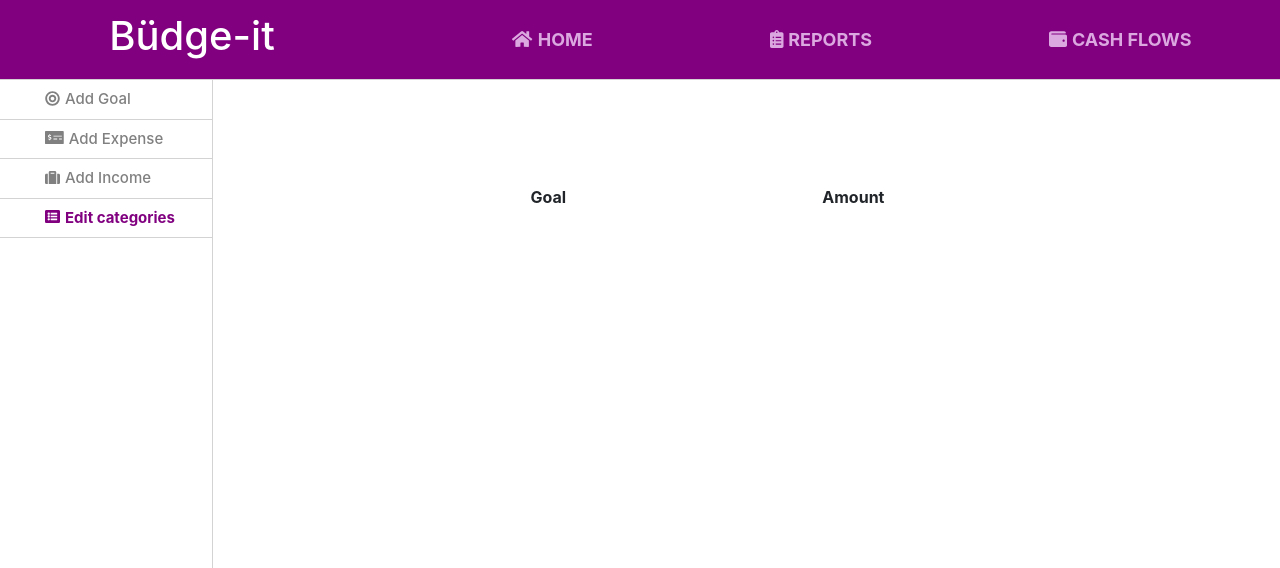
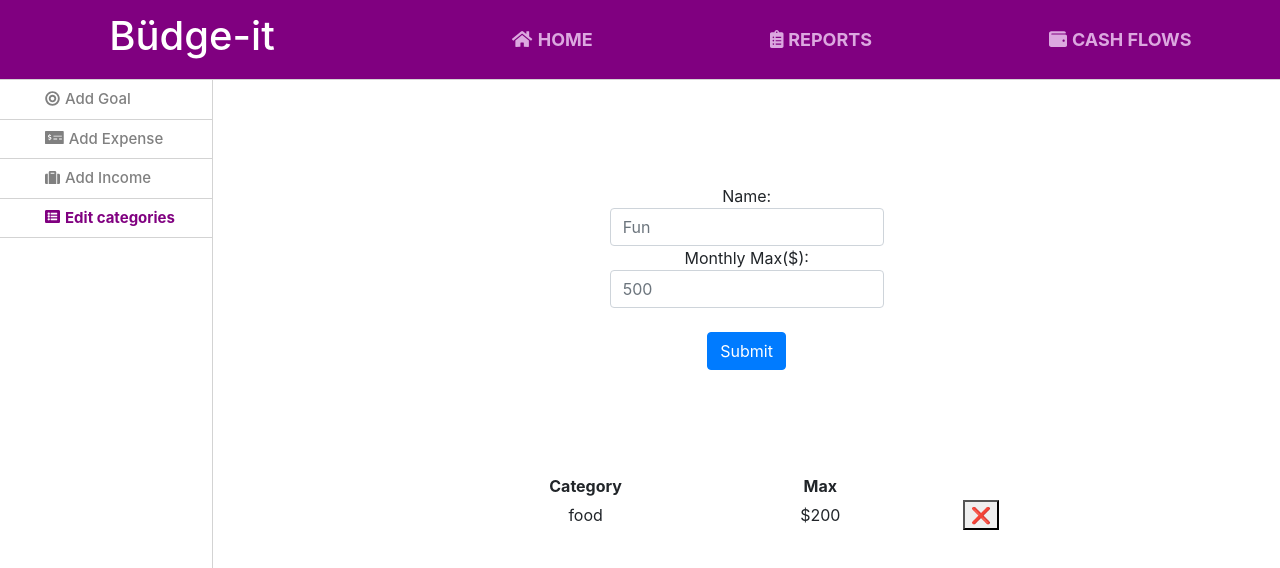
Before and after one commit to Nethermane/react_HCI_325, a React (Create React App) app: page /categories in a window 1280 px wide. Shown: the top 568 px of the page. Built offline with nearby package versions, Linux system fonts and the light colour scheme.

Commit message:
Categories work now

```diff
--- a/src/UseGlobalState.js
+++ b/src/UseGlobalState.js
@@ -51,7 +51,7 @@ const initialState = {
     }
   ],
   goals: [{ id: 1, name: "phone", frequency: "monthly", amount: "100" }],
-  category: [{ id: 1, name: "food", max: 200 }]
+  categories: [{ id: 1, name: "food", max: 200 }]
 };
 
 const globalStateReducer = (state, action) => {
@@ -134,7 +134,7 @@ const useGlobalState = () => {
   //array of id, name, max
   const setCategories = (a) => {
     dispatch({
-      type: SET_GOAL,
+      type: SET_CATEGORY,
       payload: a
     });
   };
--- a/src/pages/AddGoal.jsx
+++ b/src/pages/AddGoal.jsx
@@ -57,7 +57,7 @@ function AddGoal() {
   // )
   return (
     <div style={{ width: "100%", height: "100%" }}>
-      <form id="inputForm" tyle={{ margin: "auto", marginTop: "10%" }} onSubmit={e => { e.preventDefault(); }}>
+      <form id="inputForm" style={{ margin: "auto", marginTop: "10%" }} onSubmit={e => { e.preventDefault(); }}>
         <div style={{ display: "inline-block" }}>
           <label>
             I want to set aside $
--- a/src/pages/Categories.jsx
+++ b/src/pages/Categories.jsx
@@ -1,23 +1,61 @@
 import React from "react";
 import useGlobalState from "../UseGlobalState";
 import InfoForm from "../components/InfoForm";
+import { Button, Form, Dropdown } from "react-bootstrap";
 
 
 function Categories() {
-    const state = useGlobalState();
-    let categories_table =<p></p>
+    const state = useGlobalState()
+    var existingCat = []
+    var i = 0;
+    var existingVal = []
+    while (i in state.categories) {
+        existingVal.push({ id: state.categories[i].id, name: state.categories[i].name, max: state.categories[i].max })
+        existingCat.push(
+            <tr>
+                <td>{state.categories[i].name}</td>
+                <td>${state.categories[i].max}</td>
+                <td><button onClick={() => {
+                    var temp = existingVal.filter(e => e.id != existingVal[i - 1].id)
+                    state.setCategories(temp)
+                }
+                }>&#10060;</button></td>
+            </tr>
+        )
+        i++;
+    }
     console.log(state)
     return (
+        <div>
+            <Form id="inputForm" style={{ margin: "auto", marginTop: "10%" }} onSubmit={e => { e.preventDefault(); }}>
+                <div style={{ display: "inline-block" }}>
+                    Name:
+                    <Form.Control type="text" size="5" placeholder="Fun" id="category" />
+                    Monthly Max($):
+                    <Form.Control type="text" size="10" placeholder="500" id="max" />
+                </div>
+                <br />
+                <br />
+                <Button type="submit" value="Save" onClick={() => {
+                    state.setCategories([{
+                        id: Math.random(),
+                        name: document.getElementById("category").value,
+                        max: document.getElementById("max").value
+                    }, ...existingVal])
+
+                }}>Submit</Button>
+            </Form>
             <table style={{ width: "60%", margin: "auto", marginTop: "10%" }}>
                 <tbody>
                     <tr>
-                    <th>Goal</th>
-                    <th>Amount</th>
+                        <th>Category</th>
+                        <th>Max</th>
                         <th></th>
                     </tr>
-                {/* {existingGoals} */}
+                    {existingCat}
                 </tbody>
             </table>
+        </div>
     );
 }
 
```
Lines whose indentation alone changed are shown as unchanged.
